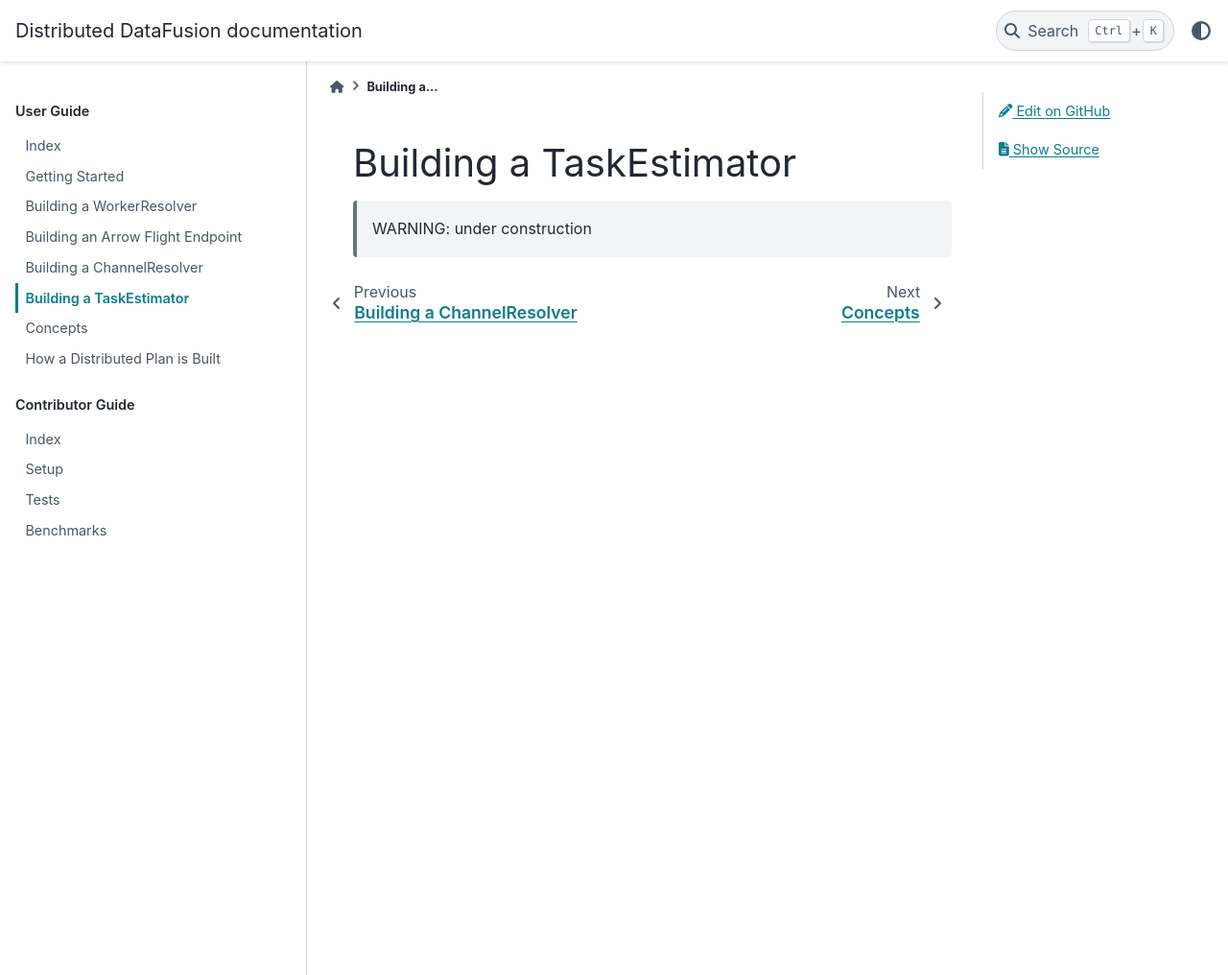
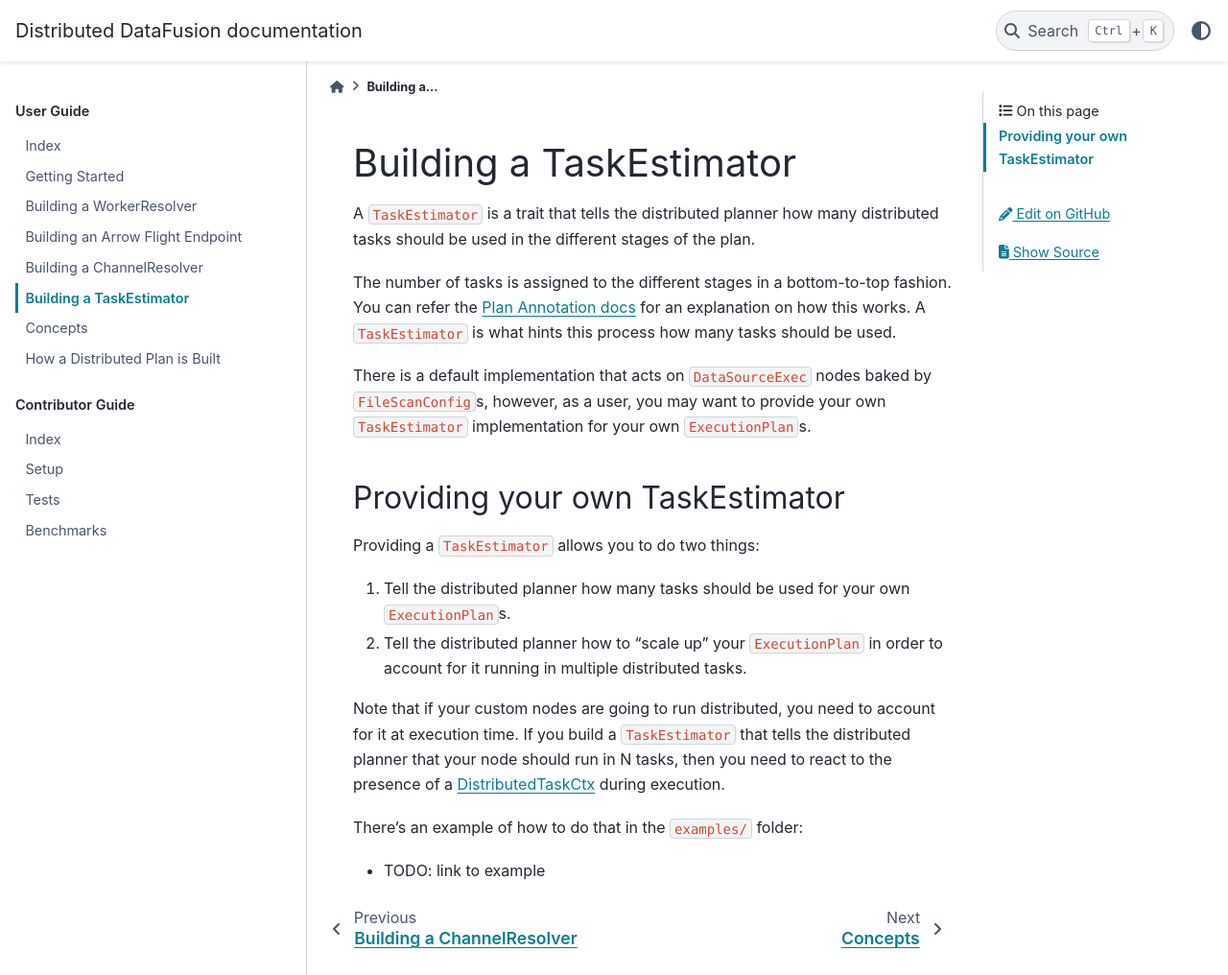
Before and after one commit to datafusion-contrib/datafusion-distributed, a Sphinx documentation site: the page built from docs/source/user-guide/task-estimator.md, in a window 1280 px wide and 1016 px high. Shown: the whole window at 96% size. Built offline with Sphinx 7.4.7 and the PyData theme 0.15.4, drawn with Linux system fonts in a browser that asks for light colours.

Commit message:
Add TaskEstimator docs

```diff
--- a/docs/source/user-guide/task-estimator.md
+++ b/docs/source/user-guide/task-estimator.md
@@ -1,3 +1,30 @@
 # Building a TaskEstimator
 
-> WARNING: under construction
+A `TaskEstimator` is a trait that tells the distributed planner how many distributed tasks should be used in the
+different stages of the plan.
+
+The number of tasks is assigned to the different stages in a bottom-to-top fashion. You can refer the
+[Plan Annotation docs](https://github.com/datafusion-contrib/datafusion-distributed/blob/75b4e73e9052c6596b9d1744ce2bdfa6cbc010d3/src/distributed_planner/plan_annotator.rs)
+for an explanation on how this works. A `TaskEstimator` is what hints this process how many tasks should be
+used.
+
+There is a default implementation that acts on `DataSourceExec` nodes baked by `FileScanConfig`s, however, as a user,
+you may want to provide your own `TaskEstimator` implementation for your own `ExecutionPlan`s.
+
+## Providing your own TaskEstimator
+
+Providing a `TaskEstimator` allows you to do two things:
+
+1. Tell the distributed planner how many tasks should be used for your own `ExecutionPlan`s.
+2. Tell the distributed planner how to "scale up" your `ExecutionPlan` in order to account for it running in
+   multiple distributed tasks.
+
+Note that if your custom nodes are going to run distributed, you need to account for it at execution time.
+If you build a `TaskEstimator` that tells the distributed planner that your node should run in N tasks, then
+you need to react to the presence of a
+[DistributedTaskCtx](https://github.com/datafusion-contrib/datafusion-distributed/blob/75b4e73e9052c6596b9d1744ce2bdfa6cbc010d3/src/stage.rs#L137-L137)
+during execution.
+
+There's an example of how to do that in the `examples/` folder:
+
+- TODO: link to example
```
